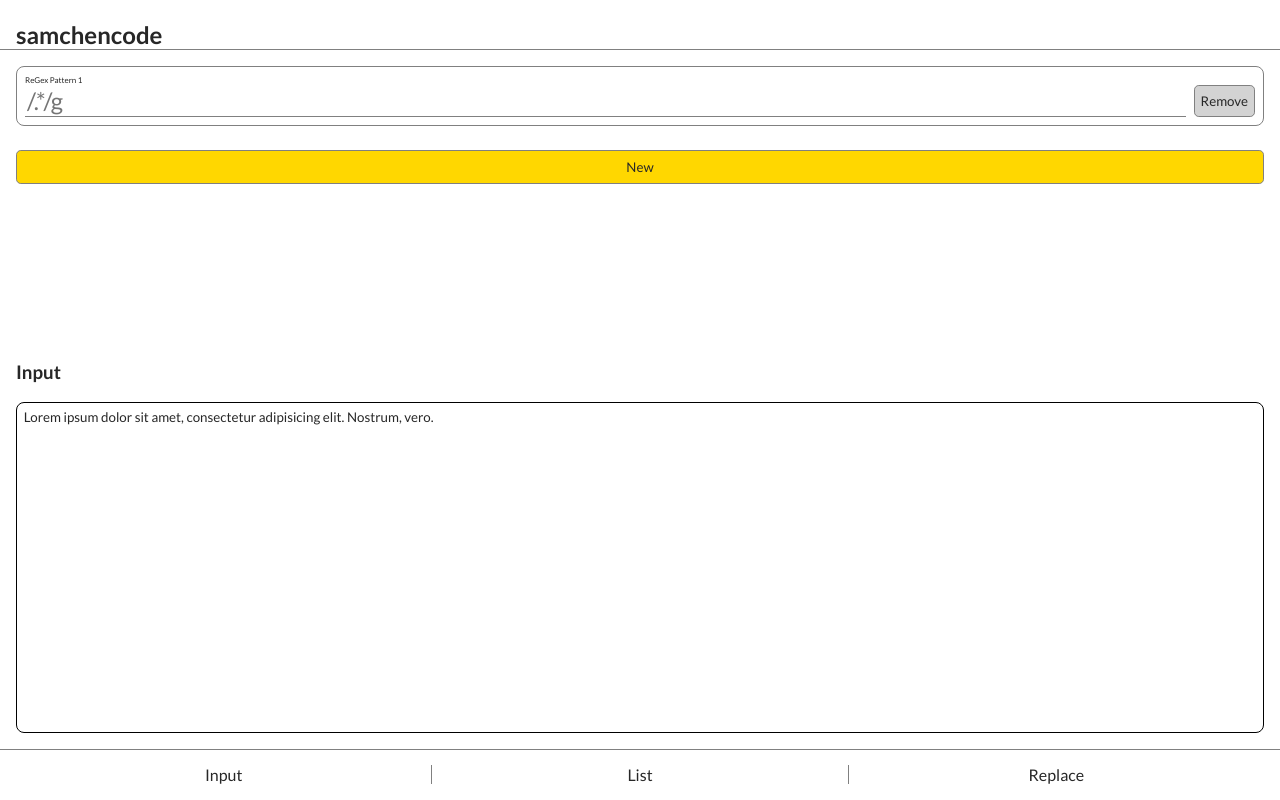
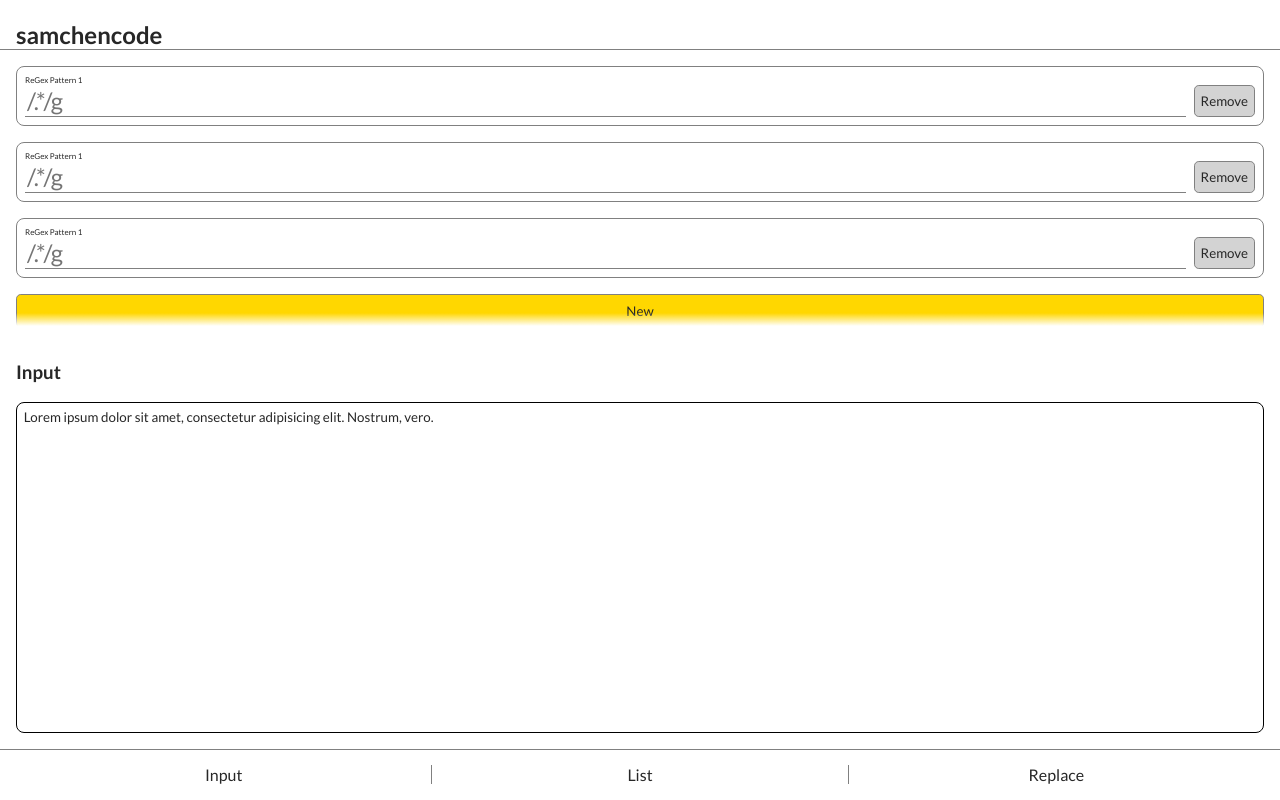
Before and after one commit to samchencode/regex-tool, a React (Create React App) app: page / in a window 1280 px wide. Built offline with nearby package versions, Linux system fonts and the light colour scheme.

Commit message:
fix: extra padding around 'new' button

```diff
--- a/src/app/App.css
+++ b/src/app/App.css
@@ -38,9 +38,9 @@
   margin-bottom: 1em;
 }
 
-.pattern-input__row:last-child {
+.pattern-input__row--full {
   border: none;
-  padding: var(--space-sm) 0;
+  padding: 0;
 }
 
 .pattern-input__row label {
--- a/src/app/App.tsx
+++ b/src/app/App.tsx
@@ -19,6 +19,20 @@ function App() {
             </div>
           </li>
           <li className="pattern-input__row">
+            <label htmlFor="pattern--1">ReGex Pattern 1</label>
+            <div className="pattern-input__input-group">
+              <input type="text" id="pattern--1" placeholder="/.*/g" />
+              <button>Remove</button>
+            </div>
+          </li>
+          <li className="pattern-input__row">
+            <label htmlFor="pattern--1">ReGex Pattern 1</label>
+            <div className="pattern-input__input-group">
+              <input type="text" id="pattern--1" placeholder="/.*/g" />
+              <button>Remove</button>
+            </div>
+          </li>
+          <li className="pattern-input__row pattern-input__row--full">
             <button className="pattern-input__new">New</button>
           </li>
         </ul>
```
